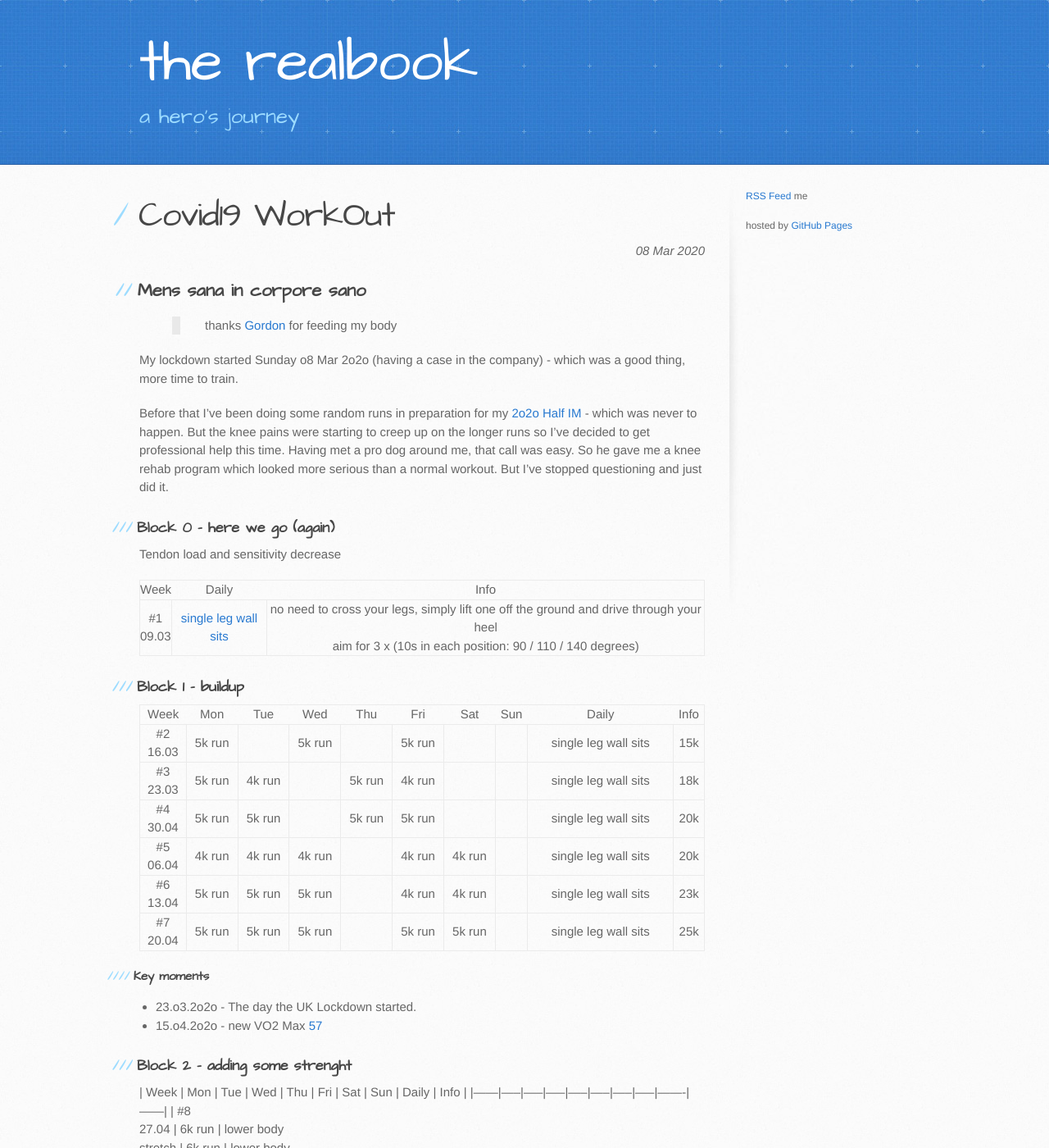
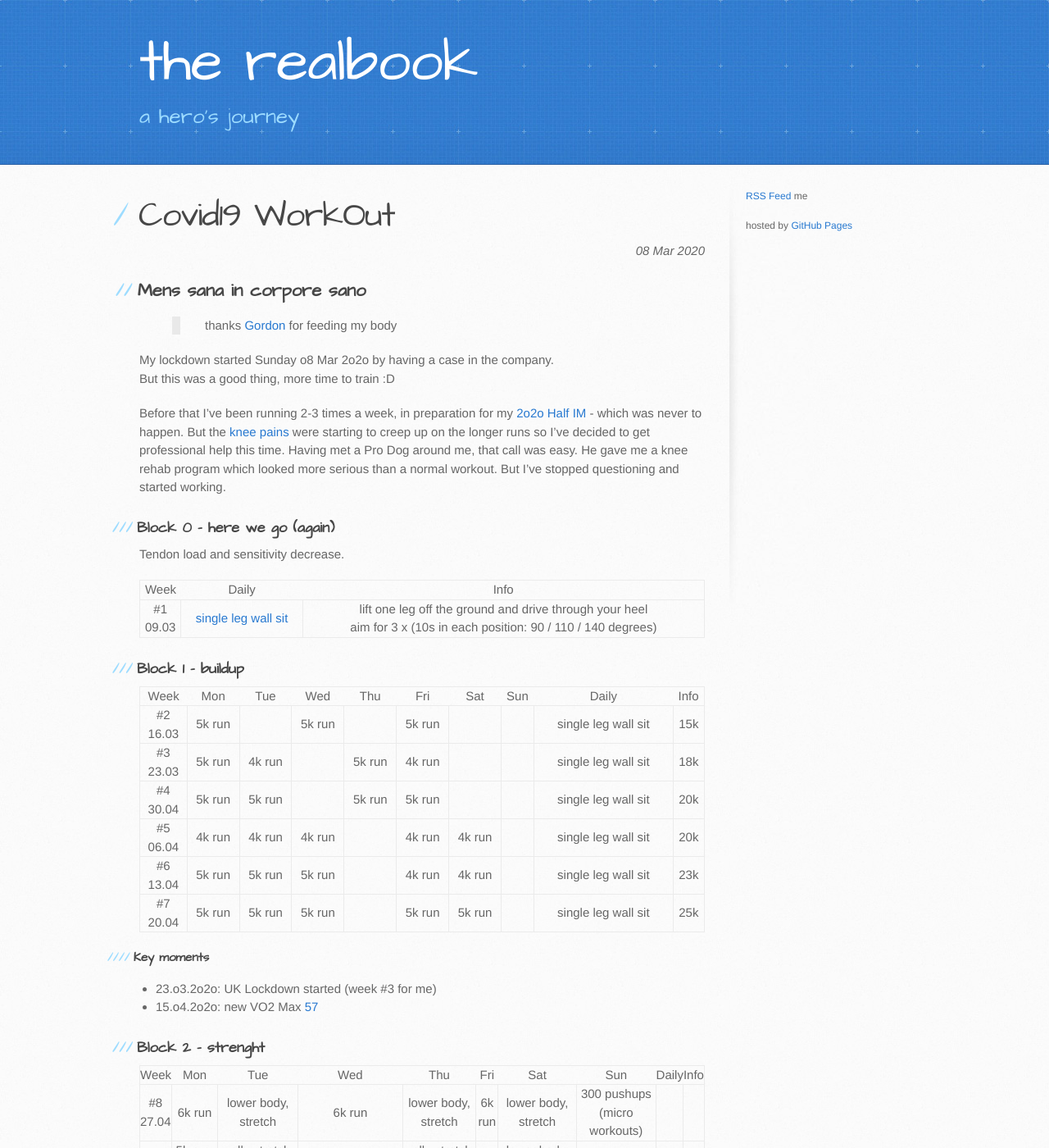
Before and after one commit to jokeru/facebook, a Jekyll site: the page built from _posts/2020-03-08-covid19_workout.md, in a window 1280 px wide and 1400 px high. Shown: the whole window at 82% size. Built offline with Jekyll 4.4.1, drawn with Linux system fonts in a browser that asks for light colours; comment, search, counter and statistics services are not loaded; some of the changed text lies outside the part shown.

Commit message:
Update 2020-03-08-covid19_workout.md

```diff
--- a/_posts/2020-03-08-covid19_workout.md
+++ b/_posts/2020-03-08-covid19_workout.md
@@ -8,42 +8,45 @@ categories: [covid19, workout, physical]
 
 ## Mens sana in corpore sano
 
-> thanks **[Gordon](https://twitter.com/grett85)** for feeding my body
+> thanks **[Gordon](https://twitter.com/grett85){:target="_blank"}** for feeding my body
 
-My lockdown started Sunday o8 Mar 2o2o (having a case in the company) - which was a good thing, more time to train.
+My lockdown started Sunday o8 Mar 2o2o by having a case in the company.
+But this was a good thing, more time to train :D
 
-Before that I've been doing some random runs in preparation for my [2o2o Half IM](/2020/half_im.html) - which was never to happen. But the knee pains were starting to creep up on the longer runs so I've decided to get professional help this time. Having met a pro dog around me, that call was easy. So he gave me a knee rehab program which looked more serious than a normal workout. But I've stopped questioning and just did it.
+Before that I've been running 2-3 times a week, in preparation for my [2o2o Half IM](/2020/half_im.html) - which was never to happen. But the [knee pains](/2019/03_57_22.html) were starting to creep up on the longer runs so I've decided to get professional help this time. Having met a Pro Dog around me, that call was easy. He gave me a knee rehab program which looked more serious than a normal workout. But I've stopped questioning and started working.
 
 
 ### Block 0 - here we go (again)
 
-Tendon load and sensitivity decrease
+Tendon load and sensitivity decrease.
 
 | Week | Daily | Info |
 |------|-------|------|
-| #1 <br/> 09.03 | [single leg wall sits](pic) | no need to cross your legs, simply lift one off the ground and drive through your heel<br/> aim for 3 x (10s in each position: 90 / 110 / 140 degrees) |
+| #1 <br/> 09.03 | [single leg wall sit](https://doctorlib.info/sport/mens-health-body/mens-health-body.files/image103.jpg) | lift one leg off the ground and drive through your heel<br/> aim for 3 x (10s in each position: 90 / 110 / 140 degrees) |
 
 
 ### Block 1 - buildup
 
 | Week | Mon | Tue | Wed | Thu | Fri | Sat | Sun | Daily | Info |
 |------|-----|-----|-----|-----|-----|-----|-----|-------|------|
-| #2 <br/> 16.03 | 5k run | | 5k run | | 5k run | | | single leg wall sits | 15k |
-| #3 <br/> 23.03 | 5k run | 4k run | | 5k run | 4k run | | | single leg wall sits | 18k |
-| #4 <br/> 30.04 | 5k run | 5k run | | 5k run | 5k run | | | single leg wall sits | 20k |
-| #5 <br/> 06.04 | 4k run | 4k run | 4k run | | 4k run | 4k run | | single leg wall sits | 20k |
-| #6 <br/> 13.04 | 5k run | 5k run | 5k run | | 4k run | 4k run | | single leg wall sits | 23k |
-| #7 <br/> 20.04 | 5k run | 5k run | 5k run | | 5k run | 5k run | | single leg wall sits | 25k |
+| #2 <br/> 16.03 | 5k run | | 5k run | | 5k run | | | single leg wall sit | 15k |
+| #3 <br/> 23.03 | 5k run | 4k run | | 5k run | 4k run | | | single leg wall sit | 18k |
+| #4 <br/> 30.04 | 5k run | 5k run | | 5k run | 5k run | | | single leg wall sit | 20k |
+| #5 <br/> 06.04 | 4k run | 4k run | 4k run | | 4k run | 4k run | | single leg wall sit | 20k |
+| #6 <br/> 13.04 | 5k run | 5k run | 5k run | | 4k run | 4k run | | single leg wall sit | 23k |
+| #7 <br/> 20.04 | 5k run | 5k run | 5k run | | 5k run | 5k run | | single leg wall sit | 25k |
 
 #### Key moments
-- 23.o3.2o2o - The day the UK Lockdown started.
-- 15.o4.2o2o - new VO2 Max [57](pic)
+- 23.o3.2o2o: UK Lockdown started (week #3 for me)
+- 15.o4.2o2o: new VO2 Max [57](pic)
 
-### Block 2 - adding some strenght
+
+### Block 2 - strenght
+
 | Week | Mon | Tue | Wed | Thu | Fri | Sat | Sun | Daily | Info |
 |------|-----|-----|-----|-----|-----|-----|-----|-------|------|
-| #8 <br/> 27.04 | 6k run | lower body<br/>stretch | 6k run | lower body<br/>stretch | 6k run | lower body<br/>stretch | 300 pushups<br/>(micro workout) |
-| #9 <br/> 04.05 | 5k run<br/>lower body | walk<br/>stretch<br/>150 pushups<br/>core | intervals:<br/>4'easy+2'walk<br/>6x(4'fast+2'walk) | walk<br/>stretch<br/>10 x 10 pushups | 6k run | lower body<br/>stretch<br/>200 pushups | 30' easy run |
+| #8 <br/> 27.04 | 6k run | lower body, stretch | 6k run | lower body, stretch | 6k run | lower body, stretch | 300 pushups (micro workouts) |
+| #9 <br/> 04.05 | 5k run, lower body | walk, stretch, 150 pushups, core | intervals: 6x(4'fast+2'walk) | walk ,stretch, 10x10 pushups | 6k run | lower body, stretch, 200 pushups | 30' easy run |
 
 #### Key moments
 - o6.o5.2o2o - new VO2 Max [58](pic)
```
